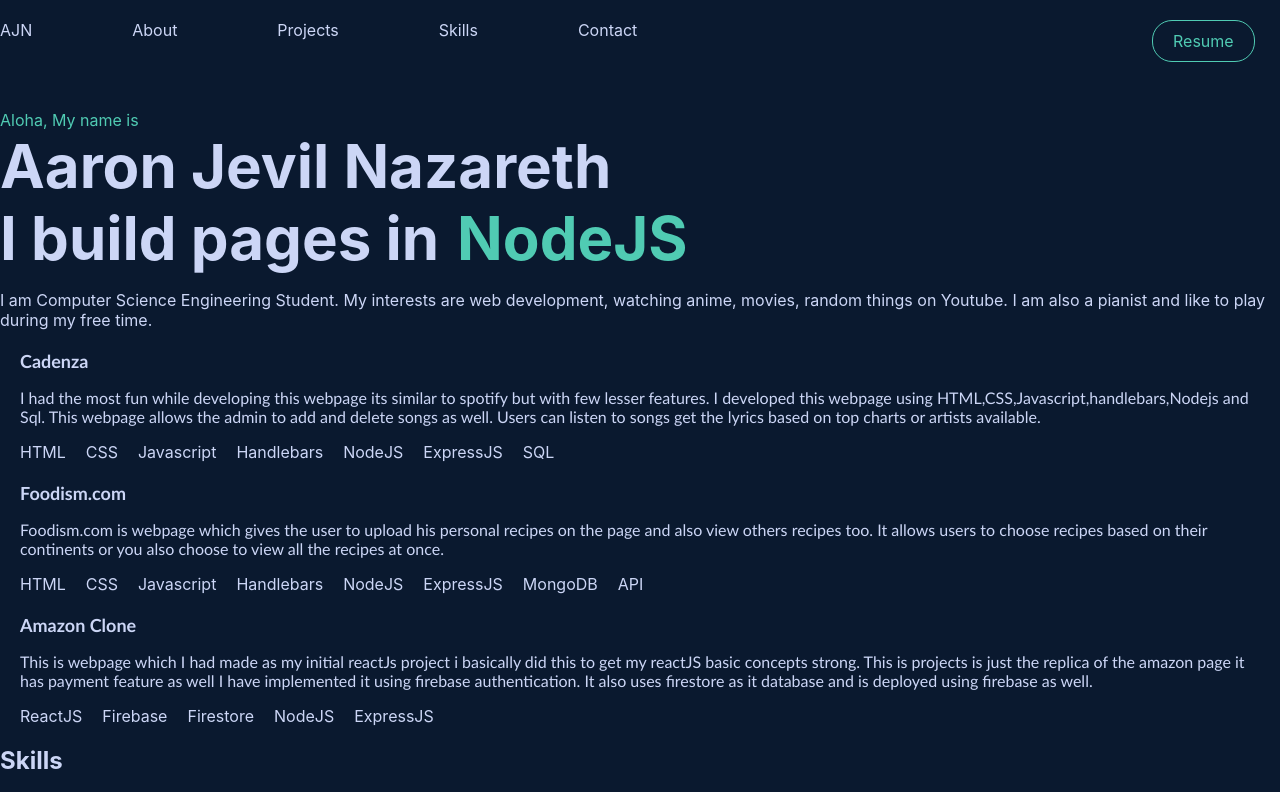
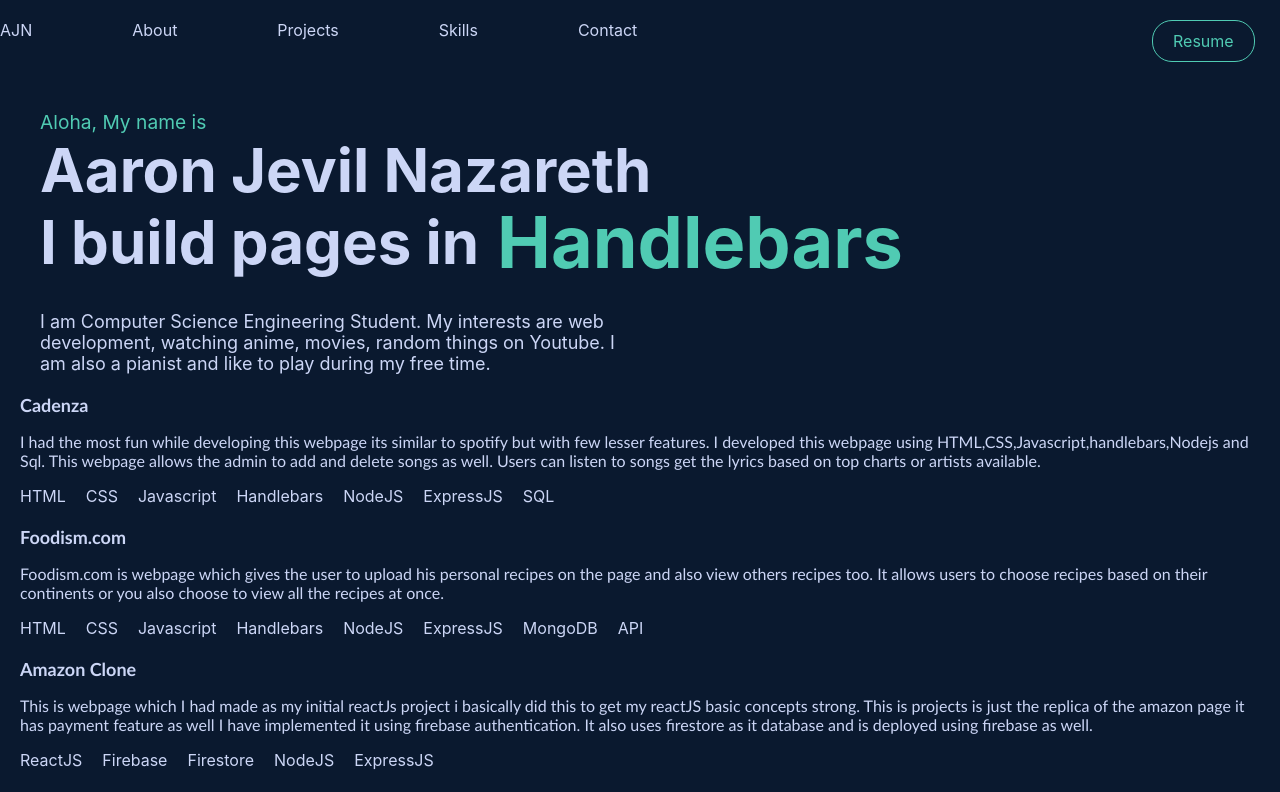
Before and after one commit to jevil25/portfolio, a React (Create React App) app: page / in a window 1280 px wide. Shown: the top 792 px of the page. Built offline with nearby package versions, Linux system fonts and the light colour scheme.

Commit message:
designed description

```diff
--- a/src/Components/Description.js
+++ b/src/Components/Description.js
@@ -3,14 +3,16 @@ import "./css/Description.css";
 import React,{ useState,useEffect } from "react";
 
 function Description(){
-    const [skill,setSkill] = useState(["ReactJs","AngularJs","NodeJS","Handlebars"]);
+    const [skill,setSkill] = useState(["ReactJs","AngularJs","Handlebars","NodeJS"]);
     const [index,setIndex] = useState(0);
 
     useEffect(() => {
-        const interval = setInterval(() => {
-            setIndex((index+1)%4);
-        },2000);
-        return () => clearInterval(interval);
+        if(index!=3){
+            const interval = setInterval(() => {
+                setIndex((index+1)%4);
+            },2000);
+            return () => clearInterval(interval);
+    }
     },[index,skill])
 
     return <>
--- a/src/Components/css/Description.css
+++ b/src/Components/css/Description.css
@@ -1,5 +1,6 @@
 .Description{
     margin-top: 50px;
+    margin-left: 40px;
 }
 
 .Description h1{
@@ -11,6 +12,12 @@
 
 .Description span{
     color: #50CBB3;
+    font-size: larger;
+}
+
+.Description p{
+    font-size: large;
+    width: 600px;
 }
 
 .Description div{
@@ -23,6 +30,6 @@
 }
 
 .mov-text{
-    display: flex;
-    flex-direction: row;
+    position: relative;
+    bottom: 8px;
 }
```
